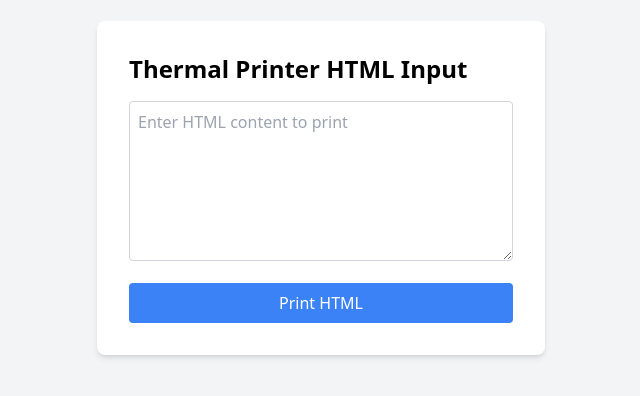
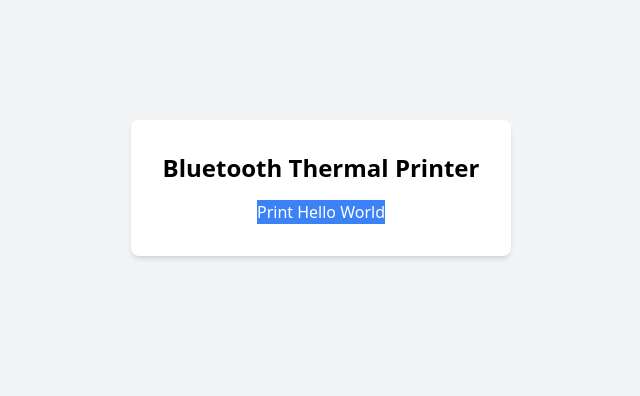
Before and after one commit to Adrian0429/tadsheen, a Next.js app: page / in a window 1280 px wide. Shown: the part 212-608 px from the top of the page, without its empty margins (319-959 px from the left). Built offline with nearby package versions, Linux system fonts and the light colour scheme.

Commit message:
test input

```diff
--- a/app/api/print/route.ts
+++ b/app/api/print/route.ts
@@ -1,21 +1,23 @@
-import { NextRequest, NextResponse } from 'next/server';
+export async function GET() {
+  const receiptData = {
+    "0": {
+      type: 4,
+      content: `
+        <div style="width: 100%; text-align: center; font-size: 24px;">
+          <br><br>
+          <h1 style="font-size: 36px;">TADSHEEN STORE</h1>
+          <p>Item: Product</p>
+          <p>Price: $10.00</p>
+          <p>Thank You!</p>
+          <br><br>
+        </div>
+      `
+    }
+  };
 
-export async function POST(request: NextRequest) {
-  try {
-    const body = await request.json();
-
-    // Validate the input
-    if (!body || !body['0'] || !body['0'].content) {
-      return NextResponse.json({ error: 'Invalid input' }, { status: 400 });
+  return new Response(JSON.stringify(receiptData), {
+    headers: {
+      'Content-Type': 'application/json'
     }
-
-    return new Response(JSON.stringify(body), {
-      headers: {
-        'Content-Type': 'application/json'
-      }
-    });
-  // eslint-disable-next-line @typescript-eslint/no-unused-vars
-  } catch (error) {
-    return NextResponse.json({ error: 'Invalid JSON' }, { status: 400 });
-  }
+  });
 }
--- a/app/page.tsx
+++ b/app/page.tsx
@@ -1,56 +1,24 @@
 "use client";
 
-import { useState } from "react";
 
 export default function PrintPage() {
-  const [htmlContent, setHtmlContent] = useState("");
-
-  const handlePrint = async () => {
-    if (!htmlContent) {
-      alert("Please enter HTML content");
-      return;
-    }
-
-    const receiptData = {
-      "0": {
-        type: 4,
-        content: htmlContent,
-      },
-    };
-
-    try {
-      await fetch("/api/print", {
-        method: "POST",
-        headers: {
-          "Content-Type": "application/json",
-        },
-        body: JSON.stringify(receiptData),
-      });
-
-      const printUrl = `my.bluetoothprint.scheme://https://tadsheen.vercel.app/api/print`;
-      const link = document.createElement("a");
-      link.href = printUrl;
-      link.click();
-    } catch (error) {
-      console.error("Error:", error);
-    }
+  const handlePrint = () => {
+    const printUrl =
+      "my.bluetoothprint.scheme://https://tadsheen.vercel.app/api/print";
+    const link = document.createElement("a");
+    link.href = printUrl;
+    link.click();
   };
 
   return (
     <div className="flex min-h-screen items-center justify-center bg-gray-100 p-4">
-      <div className="bg-white p-8 rounded-lg shadow-md w-full max-w-md">
-        <h1 className="text-2xl font-bold mb-4">Thermal Printer HTML Input</h1>
-        <textarea
-          value={htmlContent}
-          onChange={(e) => setHtmlContent(e.target.value)}
-          className="w-full h-40 p-2 border rounded mb-4"
-          placeholder="Enter HTML content to print"
-        />
+      <div className="bg-white p-8 rounded-lg shadow-md text-center">
+        <h1 className="text-2xl font-bold mb-4">Bluetooth Thermal Printer</h1>
         <button
           onClick={handlePrint}
-          className="w-full bg-blue-500 hover:bg-blue-600 text-white py-2 rounded"
+          className="bg-blue-500 hover:bg-blue-600 text-white"
         >
-          Print HTML
+          Print Hello World
         </button>
       </div>
     </div>
```
